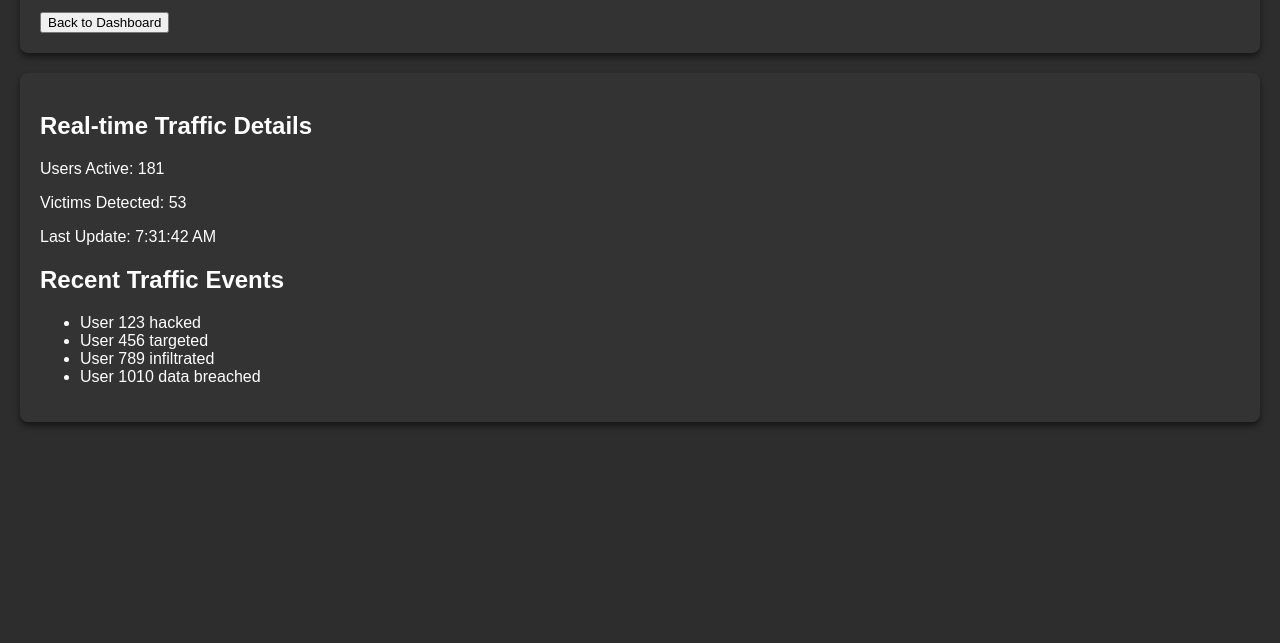
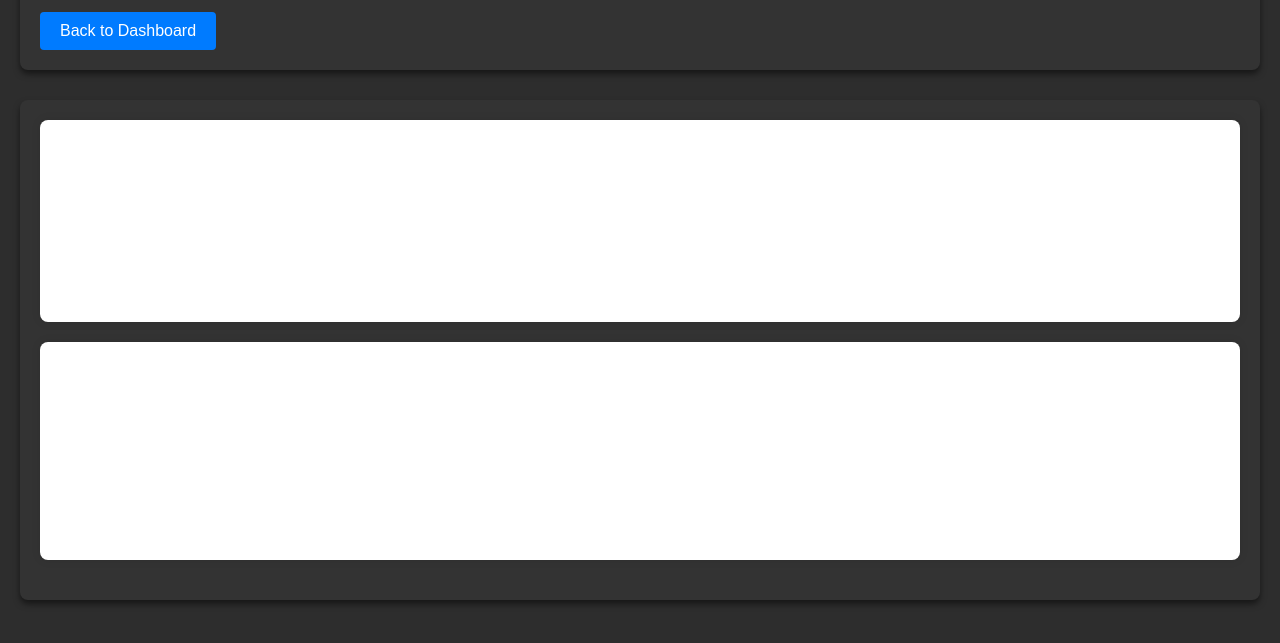
Before and after one commit to CediLia/xss-web, a website: page xss-web/attacker/public/trafic.html in a window 1280 px wide. Shown: the part 107-750 px from the top of the page. Drawn offline with Linux system fonts and the light colour scheme.

Commit message:
add styles for traffic details container and back button

```diff
--- a/xss-web/attacker/public/style.css
+++ b/xss-web/attacker/public/style.css
@@ -57,3 +57,43 @@ h1 {
     min-width: 300px;
     max-width: 400px;
 }
+/* Traffic Details Container */
+.traffic-details-container {
+    margin-top: 30px;
+}
+
+.traffic-card {
+    background-color: #fff;
+    padding: 20px;
+    border-radius: 8px;
+    box-shadow: 0 0 10px rgba(0, 0, 0, 0.1);
+    margin-bottom: 20px;
+}
+
+h2 {
+    font-size: 22px;
+    margin-bottom: 10px;
+}
+
+ul {
+    padding-left: 20px;
+}
+
+li {
+    margin: 10px 0;
+}
+
+/* Back Button */
+#back-to-dashboard {
+    padding: 10px 20px;
+    background-color: #007BFF;
+    color: white;
+    border: none;
+    border-radius: 4px;
+    cursor: pointer;
+    font-size: 16px;
+}
+
+#back-to-dashboard:hover {
+    background-color: #0056b3;
+}
```
